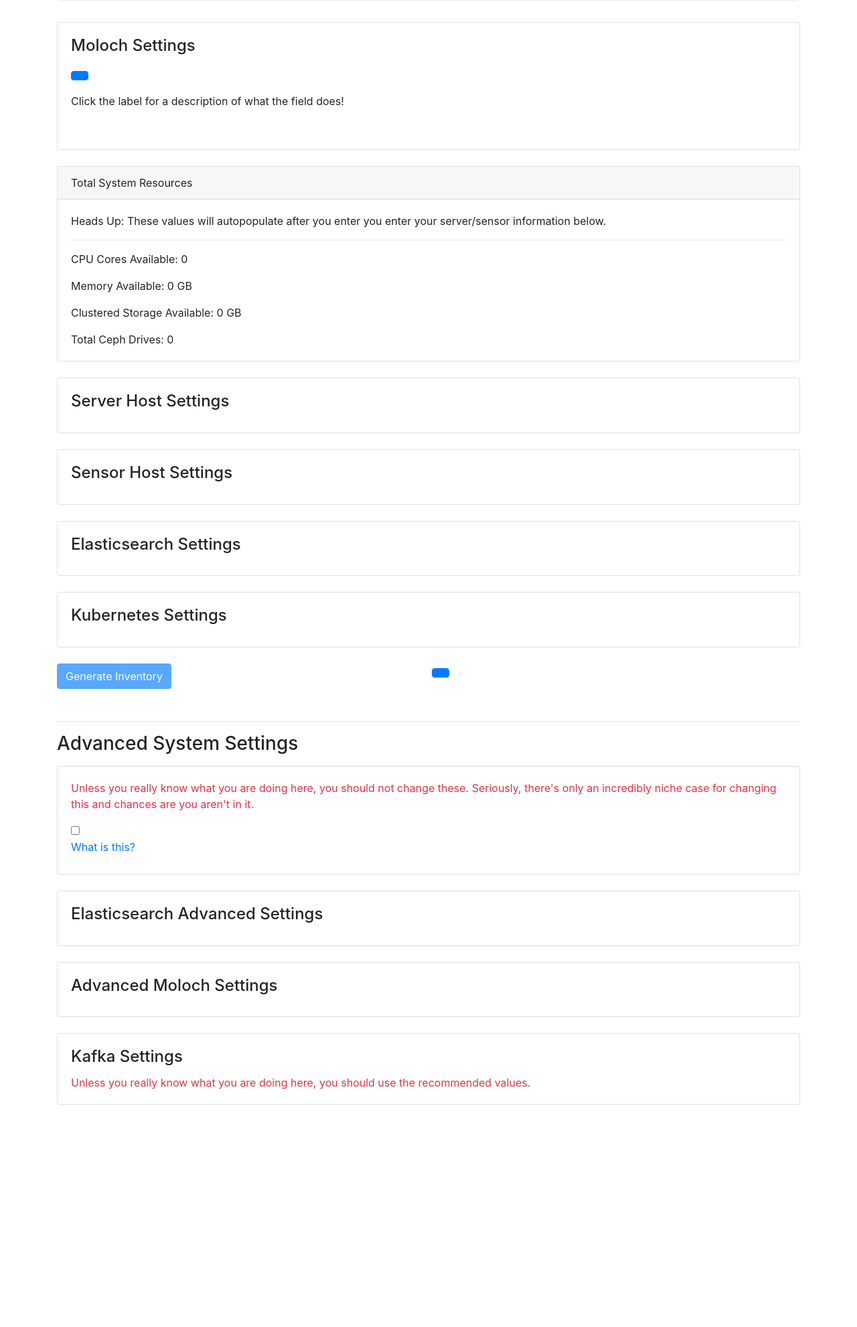
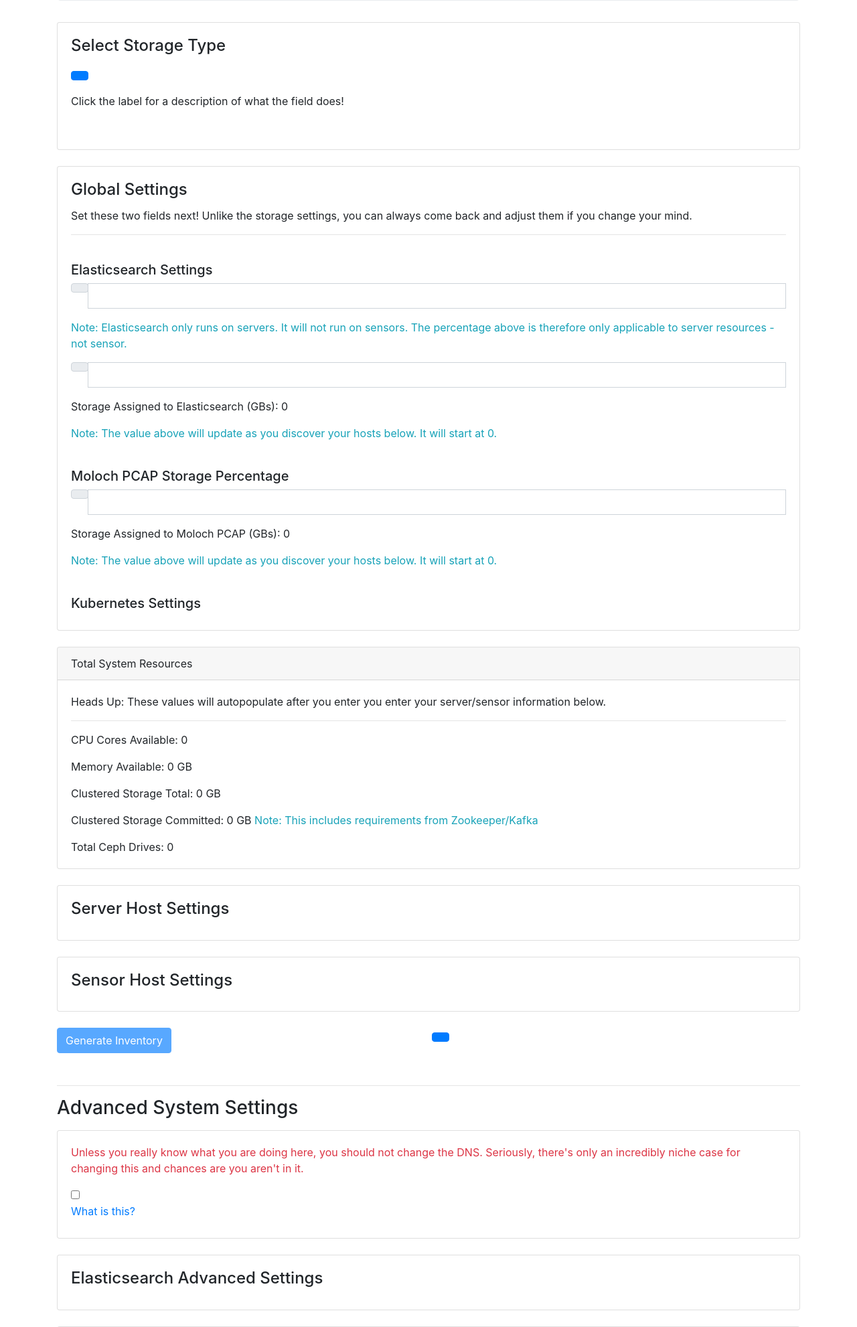
Before and after one commit to grantcurell/rock-frontend, a Flask app: template tfplenum-frontend/SOURCE/frontend/app/templates/kit_inventory.html in a window 1280 px wide. Shown: the part 304-2286 px from the top of the page at 67% size. Before the commit the page ends 1954 px from the top, so only its background shows below. Run offline with Flask 2, Linux system fonts and the light colour scheme; the template is opened without the code that fills it, so the values that code supplies are empty; some libraries are stand-ins or nearby versions.

Commit message:
Temp commit
I'm working on all the storage computations to make sure they all work. I'm doing a temp commit just in case my computer catches fire.

```diff
--- a/tfplenum-frontend/SOURCE/frontend/app/templates/help.html
+++ b/tfplenum-frontend/SOURCE/frontend/app/templates/help.html
@@ -58,7 +58,7 @@
 {% endif %}
 {% endfor %}
 <h3>Moloch Settings</h3>
-{% for setting in (form.moloch_settings + form.moloch_advanced_settings) %}
+{% for setting in (form.storage_type_settings + form.moloch_settings + form.moloch_advanced_settings) %}
 {% if setting.description is not none %}
 <dl class="row">
   <dt class="col-sm-3">{{ setting.label }}<a name="{{ 'anchor_' + setting.label | replace(' ','_') }}"></a></dt>
--- a/tfplenum-frontend/SOURCE/frontend/app/templates/kit_inventory.html
+++ b/tfplenum-frontend/SOURCE/frontend/app/templates/kit_inventory.html
@@ -18,28 +18,83 @@
   // This causes the advanced settings to start as hidden
   $( ".{{ form.advanced_settings_button.generic_button_id + 'div_element' }}").hide();
 
+  // This starts the Moloch PCAP size setting as hidden
+  $( "#ceph_for_pcap_selected" ).hide();
+
   // This causes the main form before Moloch settings to start as hidden.
   $( "#main_form").hide();
 
+  validate_sufficient_storage_available() = function() {
+
+  }
+
+  // This is for recomputing the amount of storage used by Elasticsearch, Moloch, Kafka, and Zookeeper
+  recalculate_storage_recommendation = function () {
+
+    var elastic_storage_percentage = parseInt($( "#{{ form.elastic_storage_percentage }}").val()) / 100
+
+    // This basically amounts to total_storage * elastic_storage_percentage / #_instances
+    // to_fixed keeps it from exceeding two decimal places
+    var elastic_storage_size = ( (parseFloat($( "#system_clustered_storage_available" ).text()) * elastic_storage_percentage) / (parseInt( $( "#{{ form.elastic_masters.field_id }}").val() ) + parseInt( $( "#{{ form.elastic_datas.field_id }}").val() )) ).to_fixed(2);
+    $( "#{{ form.elastic_pv_size }}" ).val(elastic_storage_size);
+    $( "#elastic_storage_available" ).replaceWith('<span id="elastic_storage_available">' + elastic_storage_size + '</span>');
+
+    var total_committed = elastic_storage_size;
+
+    // The condition prevents Moloch PCAP storage from being computed if the user
+    // did not select Ceph for PCAP
+    if( $("#{{ form.sensor_storage_type.dropdown_id }}:first-child").text() == "{{ form.sensor_storage_type.options[0] }}") {
+      var moloch_pcap_storage_percentage = parseInt($( "#{{ form.moloch_pcap_storage_percentage }}").val()) / 100
+
+      var moloch_pcap_storage_size = (parseFloat($( "#system_clustered_storage_available" ).text()) * moloch_pcap_storage_percentage).to_fixed(2);
+      $( "#{{ form.moloch_pcap_pv_size }}" ).val(moloch_pcap_storage_size);
+      $( "#moloch_pcap_storage_available" ).replaceWith('<span id="moloch_pcap_storage_available">' + moloch_pcap_storage_size + '</span>');
+
+      total_committed = moloch_pcap_storage_size + elastic_storage_size;
+    }
+
+    total_committed += parseInt($( "#{{ form.kafka_pv_size.field_id }}").val()) + (parseInt($( "#{{ form.zookeeper_pv_size.field_id }}").val()) * parseInt($( "#{{ form.zookeeper_replicas.field_id }}").val()));
+
+    $( "#system_clustered_storage_committed" ).replaceWith('<span id="system_clustered_storage_committed">' + total_committed + '</span>');
+  }
+
   // The purpose of the below is to disable or enable the Moloch PCAP folder field
   // based on whether local PCAP storage is or is not selected.
+  // TODO: This is not currently in use. We need to readd the ability to use
+  // just a folder and not a drive.
+  /*
   $( "#{{ form.sensor_storage_type.options[0] | replace(' ','_') }}" ).click(function(event){
     $( "#{{ form.moloch_pcap_folder.field_id }}" ).prop( "disabled", true );
   });
   $( "#{{ form.sensor_storage_type.options[1] | replace(' ','_') }}" ).click(function(event){
     $( "#{{ form.moloch_pcap_folder.field_id }}" ).prop( "disabled", false );
-  });
+  });*/
 
   // This handles the case when a user clicks continue in the modal dialog box
   // that pops up after selecting your storage type
   $( "#{{ form.submit_sensor_storage_type_modal.button_id_primary }}" ).click(function(event){
     $( "#main_form").slideDown("slow");;
 
+    // This shows the Moloch PCAP storage percentage only if Ceph storage was selected
+    if( $("#{{ form.sensor_storage_type.dropdown_id }}:first-child").text() == "{{ form.sensor_storage_type.options[0] }}") {
+      $( "#ceph_for_pcap_selected" ).show();
+
+      // We should update the defaults if they select Ceph for PCAP
+      $( "#{{ form.elastic_storage_percentage.field_id }}" ).val('30');
+      $( "#{{ form.moloch_pcap_storage_percentage.field_id }}" ).val('60');
+    }
+
     // This hides the modal box. If you don't have this, the modal box stays on
     // the screen
     $( "#{{ form.submit_sensor_storage_type_modal.modal_id }}" ).modal('hide');
     $( "#{{ form.sensor_storage_type.dropdown_id }}").prop( "disabled", true );
     $( "#{{ form.submit_sensor_storage_type.generic_button_id }}" ).prop( "disabled", true );
+
+    // This updates the total storage committed field with whatever starts in Zookeeper
+    // and Kafka PVs
+    total_committed = parseInt($( "#{{ form.kafka_pv_size.field_id }}").val()) + (parseInt($( "#{{ form.zookeeper_pv_size.field_id }}").val()) * parseInt($( "#{{ form.zookeeper_replicas.field_id }}").val()));
+
+    $( "#system_clustered_storage_committed" ).replaceWith('<span id="system_clustered_storage_committed">' + total_committed + '</span>');
   });
 
   $(document).keypress(
@@ -71,10 +126,10 @@
 </div>
 <div class="card" >
   <div class="card-body">
-    <h4 class="card-title">Moloch Settings</h4>
+    <h4 class="card-title">Select Storage Type</h4>
     <p class="card-text text-danger">
     </p>
-    {% for option in form.moloch_settings %}
+    {% for option in form.storage_type_settings %}
       {% if option.include_html is defined %}
         {% with object = option %}
           {% include option.include_html %}
@@ -93,6 +148,45 @@
 </div>
 <br>
 <div id="main_form">
+  <div class="card" id="direct_to_disk_selected">
+    <div class="card-body">
+      <h4 class="card-title">Global Settings</h4>
+      <p class="card-text">
+        Set these two fields next! Unlike the storage settings, you can always come back and adjust them if you change your mind.
+      </p>
+      <hr>
+      <br>
+      <h5>Elasticsearch Settings</h5>
+      {% with object = form.elastic_resource_percentage %}
+        {% include "text_input.html" %}
+      {% endwith %}
+      <p class="text-info">Note: Elasticsearch only runs on servers. It will not run on sensors. The percentage above is therefore only applicable to server resources - not sensor.</p>
+      {% with object = form.elastic_storage_percentage %}
+        {% include "text_input.html" %}
+      {% endwith %}
+      <p>Storage Assigned to Elasticsearch (GBs): <span id="elastic_storage_available">0</span></p>
+      <p class="text-info">Note: The value above will update as you discover your hosts below. It will start at 0.</p>
+      <div id="ceph_for_pcap_selected">
+        <br>
+        <h5>Moloch PCAP Storage Percentage</h5>
+        {% with object = form.moloch_pcap_storage_percentage %}
+          {% include "text_input.html" %}
+        {% endwith %}
+        <p>Storage Assigned to Moloch PCAP (GBs): <span id="moloch_pcap_storage_available">0</span></p>
+        <p class="text-info">Note: The value above will update as you discover your hosts below. It will start at 0.</p>
+      </div>
+      <br>
+      <h5>Kubernetes Settings</h5>
+      {% for option in form.common_settings %}
+        {% if option.include_html is defined %}
+          {% with object = option %}
+            {% include option.include_html %}
+          {% endwith %}
+        {% endif %}
+      {% endfor %}
+    </div>
+  </div>
+  <br>
   <div class="card">
     <div class="card-header">
       Total System Resources
@@ -102,7 +196,8 @@
       <hr>
       <p class="card-text">CPU Cores Available: <span id="system_cpus_available">0</span></p>
       <p class="card-text">Memory Available: <span id="system_memory_available">0</span> GB</p>
-      <p class="card-text">Clustered Storage Available: <span id="system_clustered_storage_available">0</span> GB</p>
+      <p class="card-text">Clustered Storage Total: <span id="system_clustered_storage_available">0</span> GB</p>
+      <p class="card-text">Clustered Storage Committed: <span id="system_clustered_storage_committed">0</span> GB <span class="text-info">Note: This includes requirements from Zookeeper/Kafka</span></p>
       <p class="card-text">Total Ceph Drives: <span id="system_total_ceph_drives">0</span></p>
     </div>
   </div>
@@ -119,14 +214,6 @@
     {% include "card.html" %}
   {% endwith %}
   <div class="accordion" id="{{ [form.number_of_sensors.form_name, 'accordion'] | join('_') }}"></div>
-  <br>
-  {% with form = form.elasticsearch_settings, card_title = "Elasticsearch Settings" %}
-    {% include "card.html" %}
-  {% endwith %}
-  <br>
-  {% with form = form.common_settings, card_title = "Kubernetes Settings" %}
-    {% include "card.html" %}
-  {% endwith %}
   <br>
   <form>
     <div class="form-row">
@@ -145,7 +232,7 @@
     <div class="card" >
       <div class="card-body">
         <p class="card-text text-danger">
-          Unless you really know what you are doing here, you should not change these. Seriously, there's only an incredibly niche case for changing this and chances are you aren't in it.
+          Unless you really know what you are doing here, you should not change the DNS. Seriously, there's only an incredibly niche case for changing this and chances are you aren't in it.
         </p>
         {% for option in form.advanced_system_settings %}
           {% if option.include_html is defined %}
--- a/tfplenum-frontend/SOURCE/notes.txt
+++ b/tfplenum-frontend/SOURCE/notes.txt
@@ -9,3 +9,6 @@
 pip install Flask
 
 ...
+
+- Need to make sure there is enough storage left over for everything else
+- Need to make sure at least 2 Ceph drives are selected
```
Also changed, not shown: tfplenum-frontend/SOURCE/frontend/app/forms.py (+46 -6 lines), tfplenum-frontend/SOURCE/frontend/app/templates/button_reaction_gather_device_facts.js (+11 -0 lines), tfplenum-frontend/SOURCE/frontend/app/templates/server.html (+2 -6 lines).
